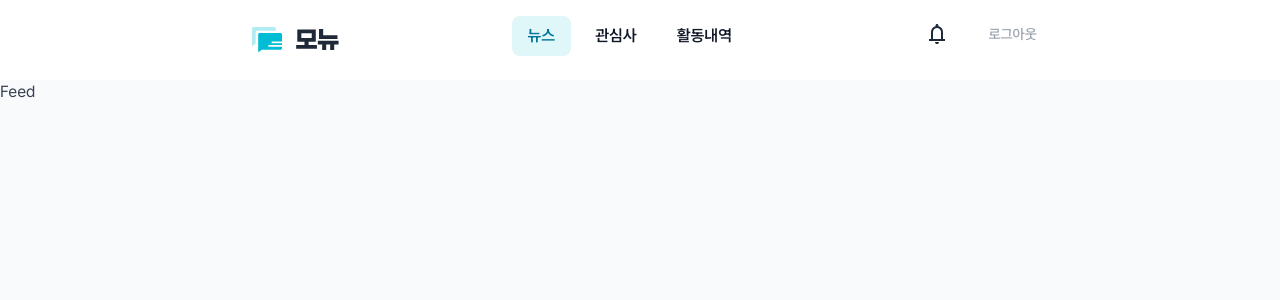
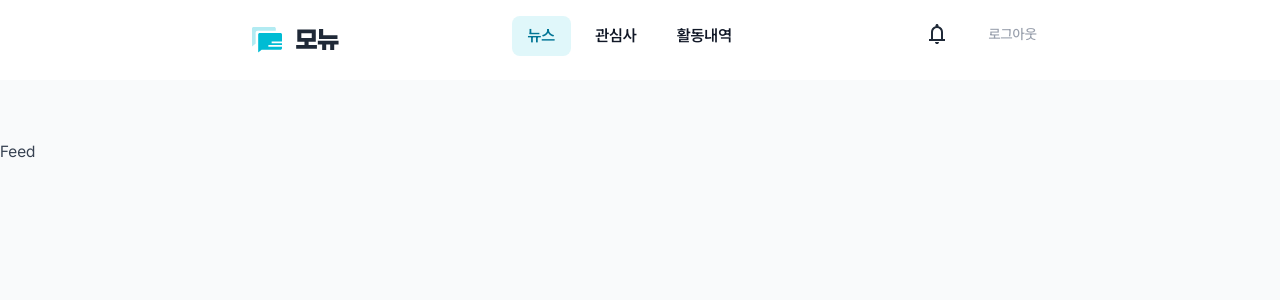
Before and after one commit to team-monew/Monew, a React (Vite) app: page /feed in a window 1280 px wide. Shown: the top 300 px of the page. Built offline with nearby package versions, Linux system fonts and the light colour scheme.

Commit message:
:art: design : AppLayout 공통 여백 추가

```diff
--- a/src/app/AppLayout.tsx
+++ b/src/app/AppLayout.tsx
@@ -5,7 +5,7 @@ export default function AppLayout() {
   return (
     <div className="min-h-dvh">
       <Header />
-      <main className="min-h-[calc(100vh-80px)]">
+      <main className="min-h-[calc(100vh-80px)] pt-[60px]">
         <Outlet />
       </main>
     </div>
```
